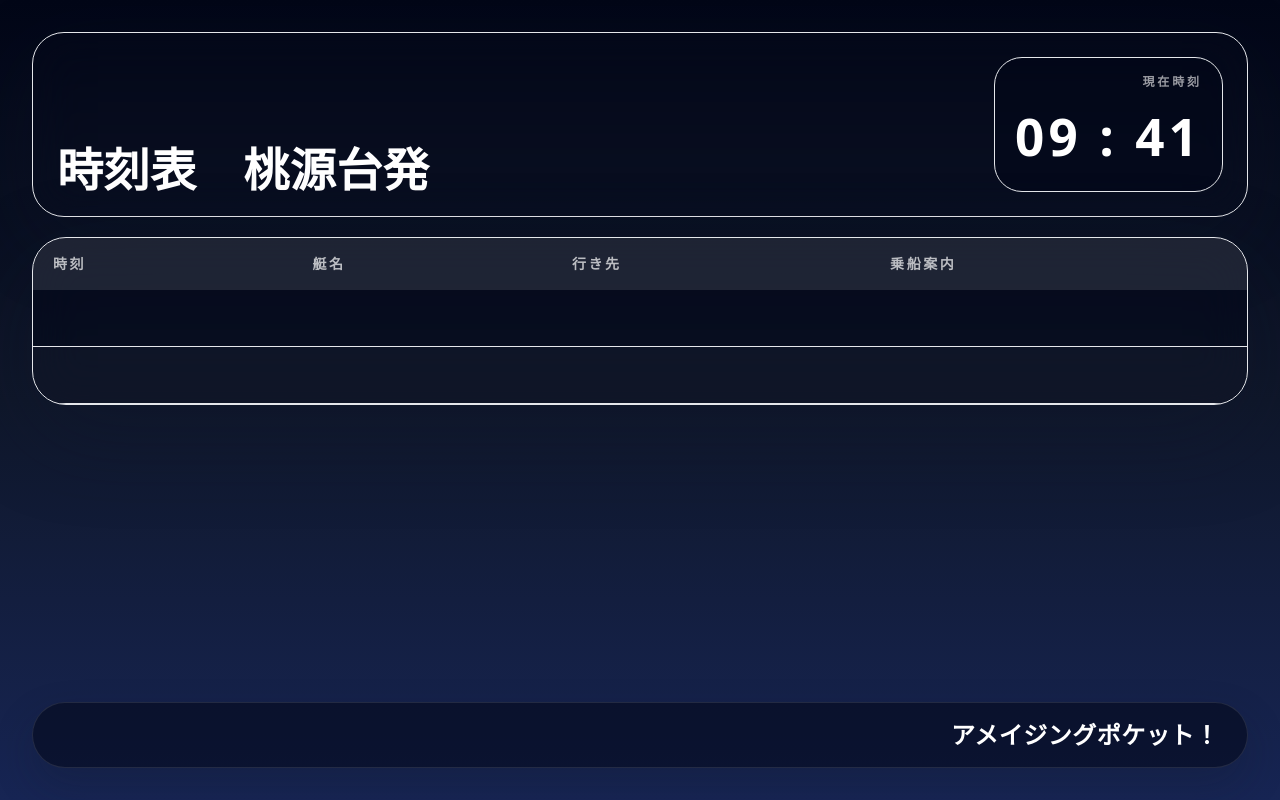
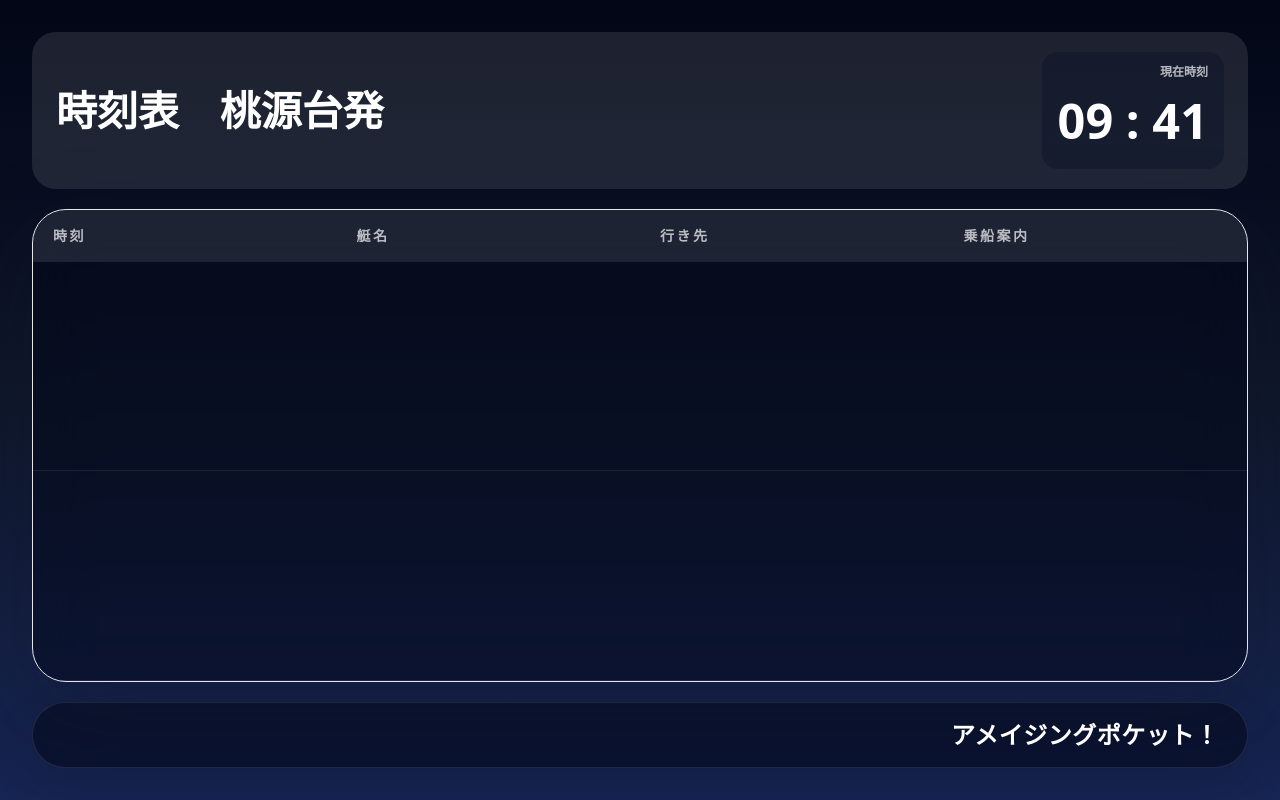
Before and after one commit to iamtanchan/php85-nginx-mysql, a PHP site: page /display.php in a window 1280 px wide. Run offline with PHP 8.4, Linux system fonts and the light colour scheme; data comes from the database, SQL or seed files in the repository; lists and menus that the app fills with data are empty; some libraries are stand-ins or nearby versions.

Commit message:
update display.php

```diff
--- a/src/data/notify_state.json
+++ b/src/data/notify_state.json
@@ -20,10 +20,10 @@
         "closed": {
             "key": "closed",
             "label": "営業終了",
-            "title": "営業終了 333",
-            "image_path": "uploads/notify/notify_closed_20260330_172407_d6282f3141e678e4.png",
-            "updated_at": "2026-03-30T17:24:07+09:00"
+            "title": "営業終了 33",
+            "image_path": "uploads/notify/notify_closed_20260330_175232_1e0e0f24c1640213.png",
+            "updated_at": "2026-03-30T17:52:32+09:00"
         }
     },
-    "updated_at": "2026-03-30T17:24:07+09:00"
+    "updated_at": "2026-03-30T17:52:32+09:00"
 }
--- a/src/display.php
+++ b/src/display.php
@@ -76,6 +76,79 @@ $station_name_en = $station_names['en'];
     <?php render_app_head('時刻表表示システム', array(
         'jquery' => true,
     )); ?>
+    <style>
+        #displayShell {
+            height: 100vh;
+        }
+
+        .display-main {
+            min-height: 0;
+        }
+
+        #tableStage,
+        #tableStage .table-wrap,
+        #timetable {
+            height: 100%;
+        }
+
+        #timetable {
+            border-collapse: collapse;
+            display: grid;
+            grid-template-rows: auto 1fr;
+        }
+
+        #timetable thead {
+            display: block;
+        }
+
+        #timetable thead tr,
+        #timetable tbody tr {
+            display: table;
+            width: 100%;
+            table-layout: fixed;
+        }
+
+        #timetable th,
+        #timetable td {
+            width: 25%;
+        }
+
+        #timetable thead th {
+            padding: 1rem 1.25rem;
+        }
+
+        #timetable tbody {
+            display: grid;
+            grid-template-rows: repeat(var(--display-row-count), minmax(0, 1fr));
+            height: 100%;
+        }
+
+        #timetable tbody tr {
+            min-height: 0;
+        }
+
+        #timetable tbody tr>td {
+            height: 100%;
+            padding: 1.5rem 1.25rem;
+            border-bottom: 1px solid rgb(255 255 255 / 0.08);
+            vertical-align: middle;
+        }
+
+        #item .col_time,
+        #item .col_ship,
+        #item .destination,
+        #item .col_status {
+            color: #fff;
+            font-size: clamp(1.9rem, 3vw, 3.2rem);
+            font-weight: 700;
+            line-height: 1.2;
+        }
+
+        #item .col_time {
+            font-size: clamp(2.6rem, 4.8vw, 5.2rem);
+            letter-spacing: 0.06em;
+        }
+    </style>
 </head>
 
 <body class="<?php print(app_body_classes('display')); ?>">
@@ -85,43 +158,41 @@ $station_name_en = $station_names['en'];
     <div id="english_swap_enabled" hidden><?php print($show_english ? '1' : '0'); ?></div>
 
     <div id="displayShell" class="display-shell mx-auto flex min-h-screen w-full max-w-[1920px] flex-col gap-5 px-5 py-5 transition-opacity duration-300 lg:px-8 lg:py-8">
-        <div class="display-header flex flex-col gap-4 rounded-[32px] border border-white/12 bg-white/8 px-6 py-6 shadow-[0_24px_80px_rgba(15,23,42,0.24)] backdrop-blur-xl lg:flex-row lg:items-end lg:justify-between">
+        <div class="display-header flex flex-col gap-3 rounded-3xl bg-white/10 px-6 py-5 sm:flex-row sm:items-center sm:justify-between">
             <div
                 id="displayTitle"
-                class="display-title text-[clamp(2rem,3.6vw,4.75rem)] font-extrabold leading-[0.95] tracking-[0.01em] text-white"
+                class="display-title text-[clamp(2rem,3.2vw,4rem)] font-bold text-white"
                 data-station-jp="<?php print(h($station_name_jp)); ?>"
                 data-station-en="<?php print(h($station_name_en)); ?>">時刻表　<?php print(h($station_name_jp)); ?>発</div>
-            <div class="clock-block rounded-[28px] border border-white/12 bg-slate-950/40 px-5 py-4 text-right">
-                <div id="clockLabel" class="clock-label text-xs font-semibold uppercase tracking-[0.24em] text-white/60">現在時刻</div>
-                <div id="current_time" class="clock-value mt-2 text-[clamp(2.25rem,4vw,4.25rem)] font-bold tracking-[0.08em] text-white">--:--</div>
+            <div class="clock-block self-end rounded-2xl bg-slate-900/55 px-4 py-3 text-right sm:self-auto">
+                <div id="clockLabel" class="clock-label text-xs font-semibold uppercase text-white/70">現在時刻</div>
+                <div id="current_time" class="clock-value mt-1 text-[clamp(2rem,3.8vw,3.8rem)] font-bold text-white">--:--</div>
             </div>
         </div>
 
         <div class="display-main flex-1">
-            <div class="display-panel table-panel active" id="tableStage">
-                <div class="table-wrap overflow-hidden rounded-[34px] border border-white/12 bg-slate-950/45 shadow-[0_30px_90px_rgba(15,23,42,0.32)] backdrop-blur-xl">
-                    <table class="timetable min-w-full table-fixed" id="timetable" style="--display-row-count: <?php print((int)$row_count); ?>;">
+            <div class="display-panel table-panel active h-full" id="tableStage">
+                <div class="table-wrap h-full overflow-hidden rounded-[34px] border border-white/12 bg-slate-950/45 shadow-[0_30px_90px_rgba(15,23,42,0.32)] backdrop-blur-xl">
+                    <table class="timetable h-full min-w-full table-fixed" id="timetable" style="--display-row-count: <?php print((int)$row_count); ?>;">
                         <thead>
                             <tr>
-                                <th id="headerTime" class="cols bg-white/10 px-5 py-4 text-left text-sm font-semibold uppercase tracking-[0.18em] text-white/70">時刻</th>
-                                <th id="headerShip" class="cols4 bg-white/10 px-5 py-4 text-left text-sm font-semibold uppercase tracking-[0.18em] text-white/70">艇名</th>
-                                <th id="headerDestination" class="cols2 bg-white/10 px-5 py-4 text-left text-sm font-semibold uppercase tracking-[0.18em] text-white/70">行き先</th>
-                                <th id="headerStatus" class="cols1 bg-white/10 px-5 py-4 text-left text-sm font-semibold uppercase tracking-[0.18em] text-white/70">乗船案内</th>
+                                <th id="headerTime" class="bg-white/10 text-left text-sm font-semibold uppercase tracking-[0.18em] text-white/70">時刻</th>
+                                <th id="headerShip" class="bg-white/10 text-left text-sm font-semibold uppercase tracking-[0.18em] text-white/70">艇名</th>
+                                <th id="headerDestination" class="bg-white/10 text-left text-sm font-semibold uppercase tracking-[0.18em] text-white/70">行き先</th>
+                                <th id="headerStatus" class="bg-white/10 text-left text-sm font-semibold uppercase tracking-[0.18em] text-white/70">乗船案内</th>
                             </tr>
                         </thead>
                         <tbody id="item">
                             <?php for ($cnt = 0; $cnt < $row_count; $cnt++) { ?>
-                                <tr id="table_col" class="odd:bg-white/0 even:bg-white/[0.03]">
-                                    <td id="col_time" class="border-b border-white/8 px-5 py-6 align-top">
-                                        <p class="col_time text-[clamp(2.1rem,4vw,4rem)] font-bold tracking-[0.06em] text-white"></p>
+                                <tr>
+                                    <td>
+                                        <p class="col_time"></p>
                                     </td>
-                                    <td id="col_ship" class="col_ship border-b border-white/8 px-5 py-6 text-[clamp(1.15rem,2vw,2rem)] font-semibold leading-tight text-white"></td>
-                                    <td id="col_destination" class="col_destination border-b border-white/8 px-5 py-6 align-top">
-                                        <div class="col_badge_float mb-3 w-fit rounded-full bg-blue-500/15 px-3 py-1 text-sm font-semibold text-blue-100" style="display:none"></div>
-                                        <p class="destination text-[clamp(1.2rem,2.2vw,2.3rem)] font-semibold leading-tight text-white"></p>
-                                        <p class="destinatione mt-2 text-lg leading-7 text-white/55"></p>
+                                    <td class="col_ship"></td>
+                                    <td class="col_destination">
+                                        <p class="destination"></p>
                                     </td>
-                                    <td id="col_status" class="col_status border-b border-white/8 px-5 py-6 align-top text-[clamp(1rem,1.8vw,1.55rem)] font-semibold text-white"></td>
+                                    <td class="col_status"></td>
                                 </tr>
                             <?php } ?>
                         </tbody>
--- a/src/js/display.js
+++ b/src/js/display.js
@@ -271,26 +271,18 @@ $(document).ready(function () {
             var time = String(row.time || "").substr(0, 5);
             var ship = selectLanguageValue(row.ship, row.shipe);
             var station = selectLanguageValue(row.station, row.statione);
-            var stationSecondary = selectSecondaryValue(row.station, row.statione);
-            var badgeLabel = selectLanguageValue(row.badge_label, row.badge_label_e);
 
             $(".col_time").eq(cnt).text(time);
             $(".col_ship").eq(cnt).text(ship);
             $(".destination").eq(cnt).text(station);
-            $(".destinatione").eq(cnt).text(stationSecondary);
-            $(".col_badge_float").eq(cnt).text(badgeLabel);
-            $(".col_badge_float").eq(cnt).toggle(!!badgeLabel);
-            $(".col_status").eq(cnt).html(renderStatusCell(row));
+            $(".col_status").eq(cnt).text(renderStatusCell(row));
         }
 
         for (; cnt < maxRows; cnt++) {
             $(".col_time").eq(cnt).text("");
             $(".col_ship").eq(cnt).text("");
             $(".destination").eq(cnt).text("");
-            $(".destinatione").eq(cnt).text("");
-            $(".col_badge_float").eq(cnt).text("");
-            $(".col_badge_float").eq(cnt).hide();
-            $(".col_status").eq(cnt).html("");
+            $(".col_status").eq(cnt).text("");
         }
     }
 
@@ -398,10 +390,7 @@ $(document).ready(function () {
 
     function renderStatusCell(d) {
         if (d.boarding_text) {
-            var cls = d.boarding_blink === "1"
-                ? "rounded-full border border-amber-300 bg-amber-300 px-4 py-2 text-center text-base font-bold text-slate-950 shadow-lg shadow-amber-300/40 animate-pulse"
-                : "rounded-full border border-blue-500 bg-blue-500 px-4 py-2 text-center text-base font-bold text-white shadow-lg shadow-blue-500/30";
-            return "<p class='" + cls + "'>" + labelByLanguage("乗船案内中", "Boarding") + "</p>";
+            return labelByLanguage("乗船案内中", "Boarding");
         }
 
         if (mode === 1 && d.boarding_start_hm) {
@@ -412,20 +401,20 @@ $(document).ready(function () {
                     ? (" (" + d.minutes_to_boarding + " min)")
                     : (" (" + d.minutes_to_boarding + "分)");
             }
-            return "<p class='rounded-[22px] border border-white/12 bg-white/6 px-4 py-3 text-sm font-medium leading-6 text-white/74'>" + hint + "</p>";
+            return hint;
         }
 
         switch (String(d.status || "")) {
             case "0":
                 return "";
             case "1":
-                return "<p class='rounded-full border border-blue-500 bg-blue-500 px-4 py-2 text-center text-base font-bold text-white shadow-lg shadow-blue-500/30'>" + labelByLanguage("乗船案内中", "Boarding") + "</p>";
+                return labelByLanguage("乗船案内中", "Boarding");
             case "2":
-                return "<p class='rounded-full border border-rose-300 bg-rose-300 px-4 py-2 text-center text-base font-bold text-slate-950 shadow-lg shadow-rose-300/35'>" + labelByLanguage("完売", "Sold Out") + "</p>";
+                return labelByLanguage("完売", "Sold Out");
             case "3":
-                return "<p class='rounded-full border border-amber-300 bg-amber-300 px-4 py-2 text-center text-base font-bold text-slate-950 shadow-lg shadow-amber-300/40'>" + labelByLanguage("遅延", "Delayed") + "</p>";
+                return labelByLanguage("遅延", "Delayed");
             case "4":
-                return "<p class='rounded-full border border-fuchsia-300 bg-fuchsia-300 px-4 py-2 text-center text-base font-bold text-slate-950 shadow-lg shadow-fuchsia-300/35'>" + labelByLanguage("乗船遅延中", "Boarding Delayed") + "</p>";
+                return labelByLanguage("乗船遅延中", "Boarding Delayed");
             default:
                 return "";
         }
```
Also changed, not shown: src/notify.php (+1 -30 lines), src/uploads/notify/notify_closed_20260330_175232_1e0e0f24c1640213.png (added).
